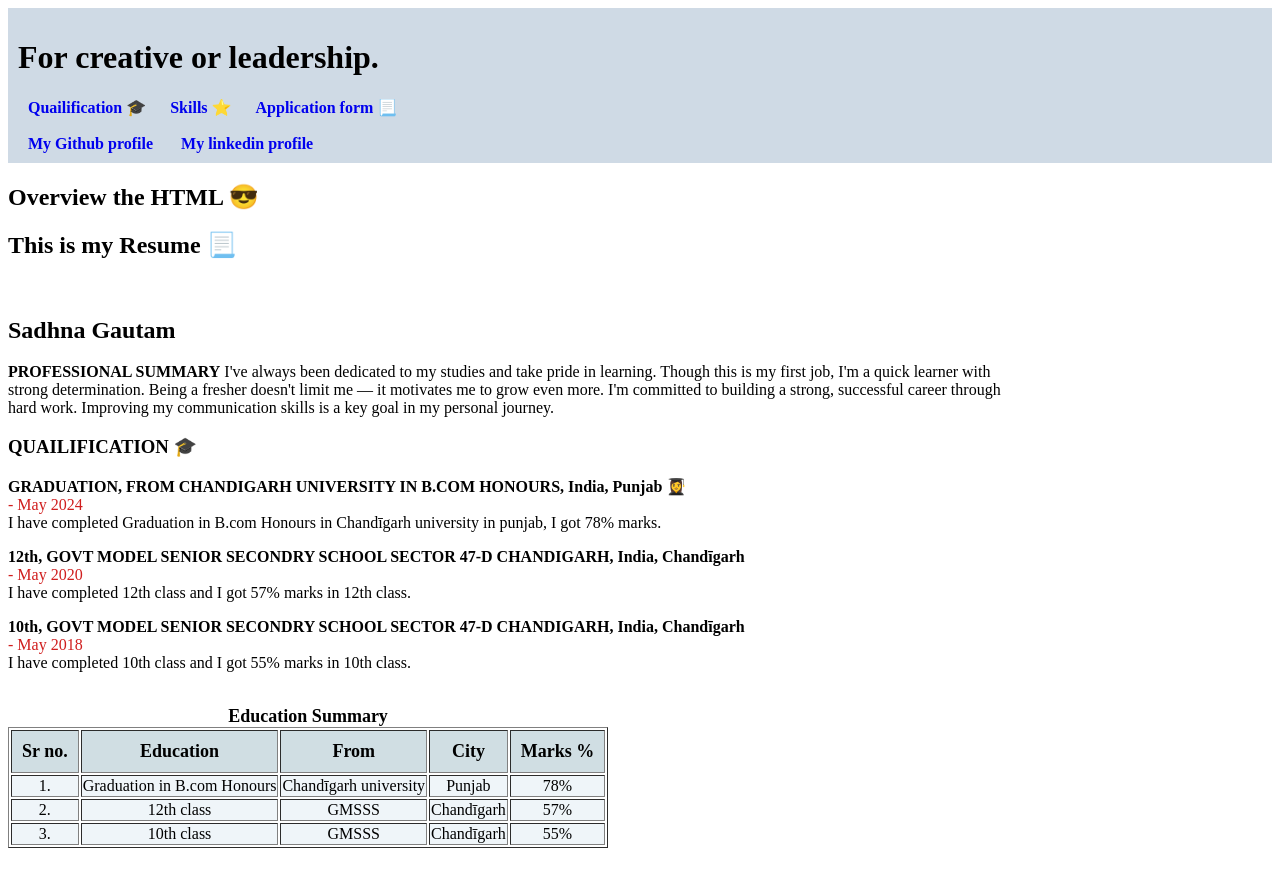
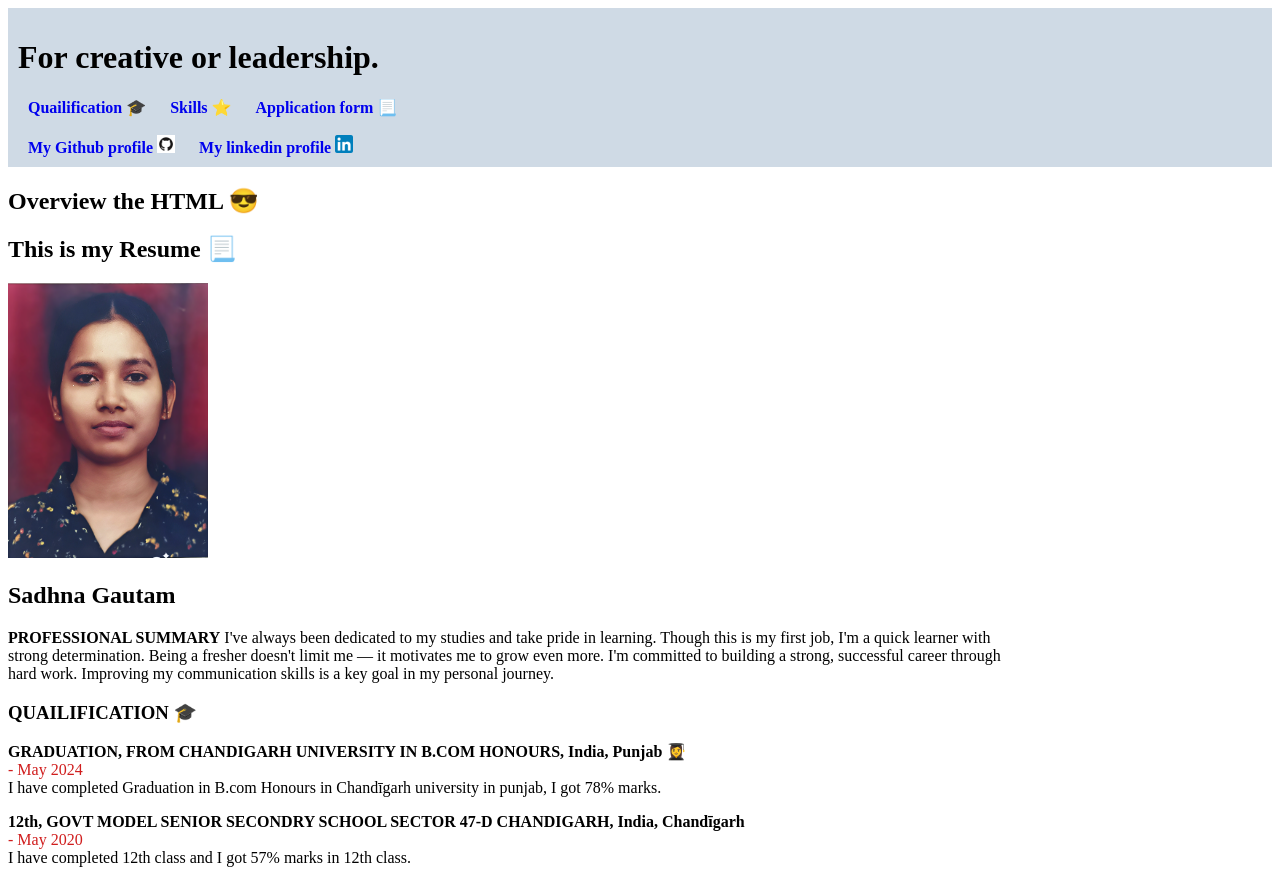
Before and after one commit to Sadhnagautam25/Resume-build-with-the-help-of-HTML, a plain HTML site: page index.html in a window 1280 px wide. Shown: the top 870 px of the page. Drawn offline with Linux system fonts and the light colour scheme.

Commit message:
change root folder name

```diff
--- a/index.html
+++ b/index.html
@@ -16,8 +16,8 @@
       <a style="padding: 10px; text-decoration: none;" href="#education-sec"><strong>Quailification 🎓</strong></a>
       <a style="padding: 10px; text-decoration: none;" href="#skills-sec"><strong>Skills ⭐</strong></a>
       <a style="padding: 10px; text-decoration: none;" href="#contact-me"><strong>Application form 📃</strong></a> <br> <br>
-      <a style="padding: 10px; text-decoration: none;" href="https://github.com/Sadhnagautam25" target="_blank"><strong>My Github profile</strong> <img src="/full HTML overview/favicon/github.ico" alt="" srcset="" width="18px"></a>
-      <a style="padding: 10px; text-decoration: none;" href="https://www.linkedin.com/feed/?trk=404_page" target="_blank"><strong>My linkedin profile</strong> <img src="/full HTML overview/favicon/linkedin.ico" alt="" srcset="" width="18px"></a>
+      <a style="padding: 10px; text-decoration: none;" href="https://github.com/Sadhnagautam25" target="_blank"><strong>My Github profile</strong> <img src="/Resume-build-with-the-help-of-HTML/favicon/github.ico" alt="" srcset="" width="18px"></a>
+      <a style="padding: 10px; text-decoration: none;" href="https://www.linkedin.com/feed/?trk=404_page" target="_blank"><strong>My linkedin profile</strong> <img src="/Resume-build-with-the-help-of-HTML/favicon/linkedin.ico" alt="" srcset="" width="18px"></a>
 
     </header>
     <main>
@@ -25,7 +25,7 @@
         <h1>Overview the HTML 😎</h1>
         <h2>This is my Resume 📃</h2>
         <img
-          src="/full HTML overview/Images/sadhna-Image.png"
+          src="/Resume-build-with-the-help-of-HTML/Images/sadhna-Image.png"
           alt=""
           srcset=""
           width="200px"
@@ -123,7 +123,7 @@
         <h3>
           Github website
           <img
-            src="/full HTML overview/favicon/github.ico"
+            src="/Resume-build-with-the-help-of-HTML/favicon/github.ico"
             alt=""
             srcset=""
             width="25px"
@@ -138,7 +138,7 @@
         <h3>
           Linkedin profile
           <img
-            src="/full HTML overview/favicon/linkedin.ico"
+            src="/Resume-build-with-the-help-of-HTML/favicon/linkedin.ico"
             alt=""
             srcset=""
             width="20px"
```
